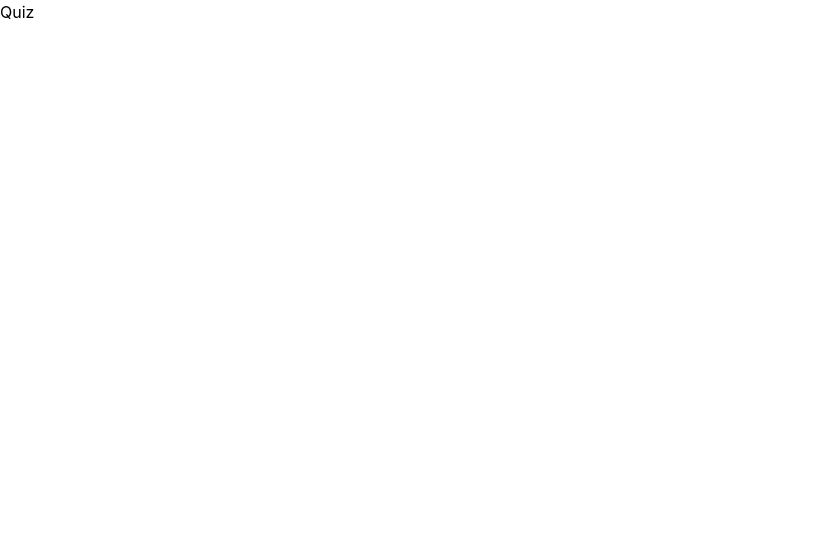
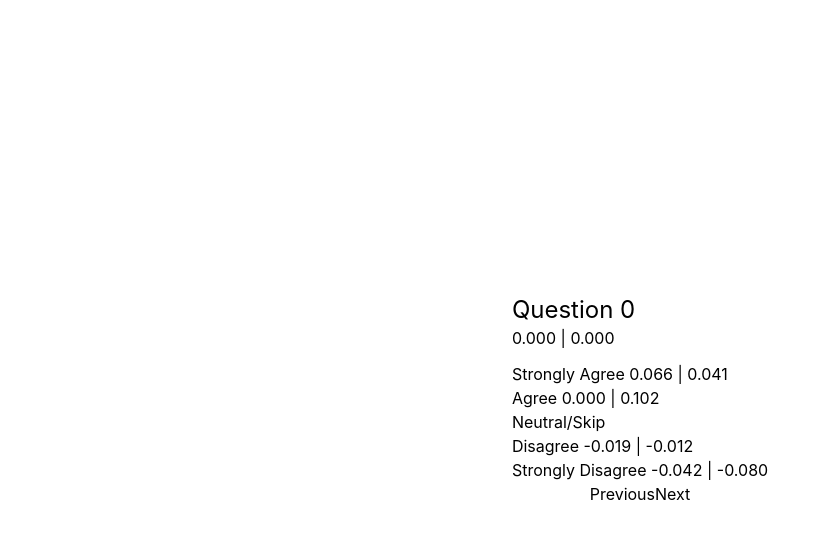
Before and after one commit to XenoxJeager/Polichat, a React (Create React App) app in the folder frontend/: page /quiz in a window 1280 px wide. Shown: the top 538 px of the page, without its empty margins (0-829 px from the left). Built offline with nearby package versions, Linux system fonts and the light colour scheme.

Commit message:
enable questions display

```diff
--- a/frontend/src/pages/quiz/Quiz.tsx
+++ b/frontend/src/pages/quiz/Quiz.tsx
@@ -55,7 +55,7 @@ export class Quiz extends React.Component<QuizProps, QuizState> {
             };
         }
 
-        let amount = 1;
+        let amount = 20;
         let questions: SelectableWeightedQuestion[] = Array(amount);
 
         for(let i = 0; i < amount; i++)
@@ -76,7 +76,6 @@ export class Quiz extends React.Component<QuizProps, QuizState> {
     }
 
     handleClick(weight: Weight) {
-        /*
         const func = (weight: Weight, mult: number) => {
             this.plane.x += weight.weightX * mult;
             this.plane.y += weight.weightY * mult;
@@ -91,7 +90,6 @@ export class Quiz extends React.Component<QuizProps, QuizState> {
         currentQuestion.selectedWeight = weight;
 
         this.tryNextQuestion();
-        */
     }
 
     tryNextQuestion() {
@@ -120,7 +118,6 @@ export class Quiz extends React.Component<QuizProps, QuizState> {
     }
 
     renderQuiz(): React.ReactNode {
-        /*
         const currentQuestion = this.state.normalizedQuestions?.[this.state.index];
 
         if(currentQuestion == null) return;
@@ -164,8 +161,6 @@ export class Quiz extends React.Component<QuizProps, QuizState> {
                 </div>
             </div>
         );
-        */
-       return null;
     }
 
     renderLoading(): React.ReactNode {
@@ -177,8 +172,6 @@ export class Quiz extends React.Component<QuizProps, QuizState> {
     }
 
     render(): React.ReactNode {
-        return <p>Quiz</p>;
-
         const state = this.state.windowState;
 
         switch (state) {
```
